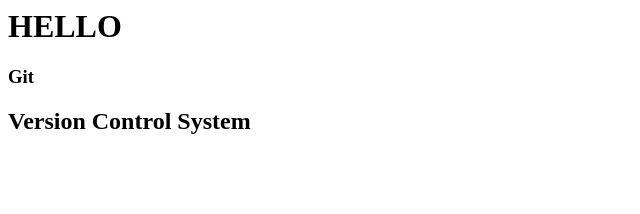
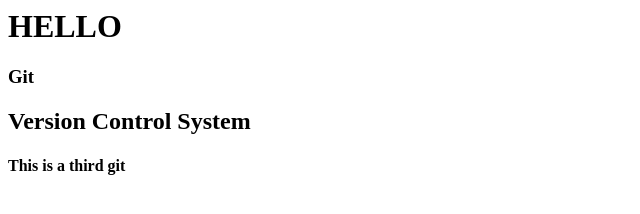
Before and after one commit to Aung1313/ecommerce2, a plain HTML site: page index.html in a window 1280 px wide. Shown: the whole page, without its empty margins (0-640 px from the left). Drawn offline with Linux system fonts and the light colour scheme.

Commit message:
third commit

```diff
--- a/index.html
+++ b/index.html
@@ -6,5 +6,6 @@
 		<h1>HELLO</h1>
 		<h3>Git </h3>
 		<h2>Version Control System</h2>
+		<h4>This is a third git</h4>
 	</body>
 </html>
```
